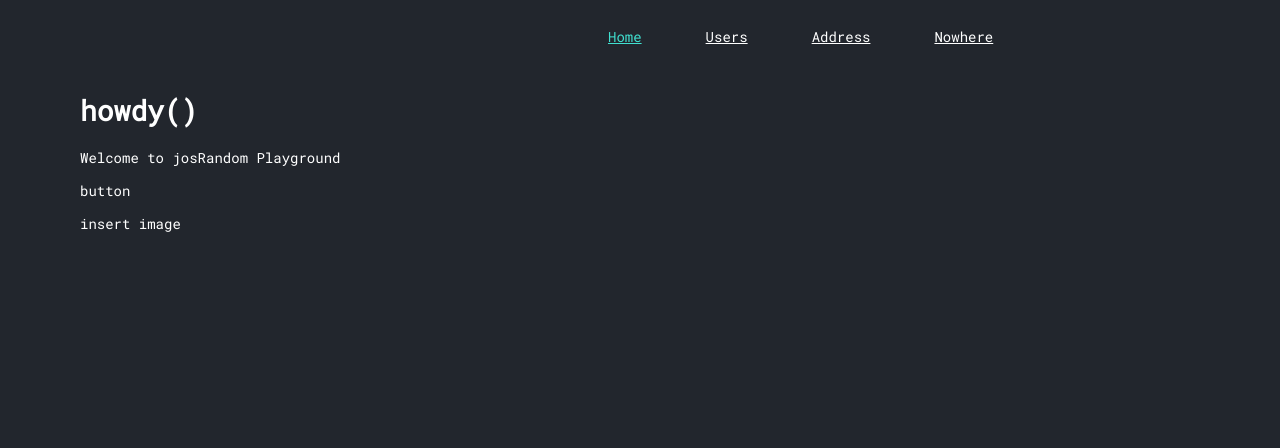
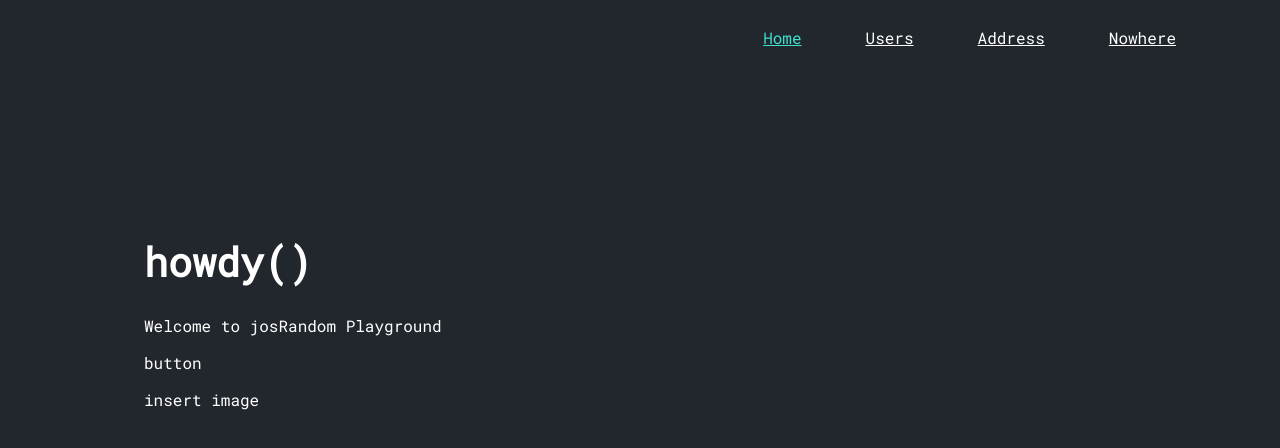
Before and after one commit to cano0029/mad9135-c2-react-router, a React (Create React App) app: page / in a window 1280 px wide. Shown: the top 448 px of the page. Built offline with nearby package versions, Linux system fonts and the light colour scheme.

Commit message:
Add styling  to the homepage - fix positioning

```diff
--- a/src/components/App/App.css
+++ b/src/components/App/App.css
@@ -10,6 +10,14 @@
   /* justify-content: flex-start; */
   font-size: calc(10px + 2vmin);
   color: white;
-  font-size: 14px;
-  padding: 0 5rem;
+  font-size: 16px;
+  padding: 0 4rem;
 }
+
+.home {
+  margin: 10rem 0 0 5rem;
+}
+
+.home h1 {
+  font-size: 2.5rem;
+}
--- a/src/components/Navbar/navbar.css
+++ b/src/components/Navbar/navbar.css
@@ -14,8 +14,7 @@
   display: flex;
   align-items: center;
   max-width: 600px;
-  margin: 0 auto;
-  margin-right: 1rem;
+  float: right;
 }
 
 .navbar .link {
```
